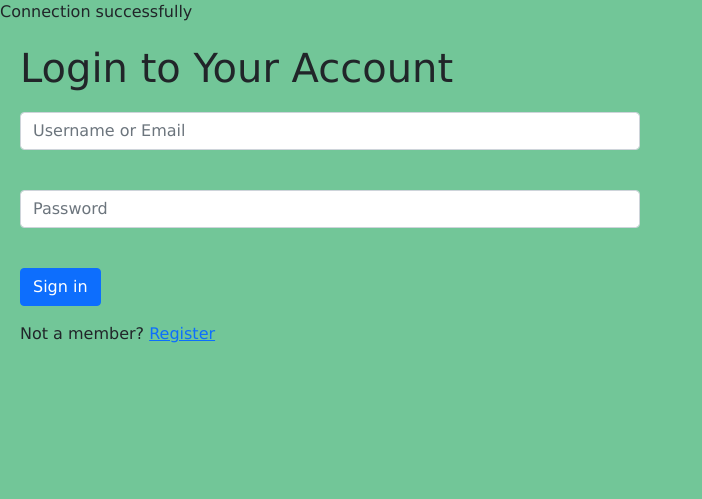
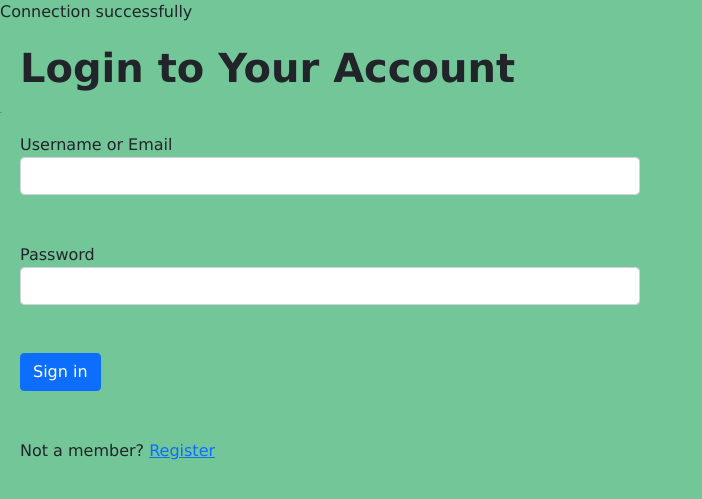
Before and after one commit to syiraazhari/db_group2_2026, a PHP site: page /loginpage.php in a window 1280 px wide. Shown: the top 499 px of the page, without its empty margins (0-702 px from the left). Run offline with PHP 8.4, Linux system fonts and the light colour scheme.

Commit message:
Revert "update login page"
This reverts commit 77e855d9d59681224b89801088edf4c266fb664e.

```diff
--- a/loginpage.php
+++ b/loginpage.php
@@ -2,21 +2,23 @@
 session_start();
 include 'connect_db.php';
 
-if(isset($_POST['signInButton'])) {
+if(isset($_POST['signInButton'])){
   $loginName = $_POST['loginName'];
   $loginPassword = $_POST['loginPassword'];
 
-    $sql = "SELECT * FROM customer WHERE Username = '$loginName' OR Email = '$loginName'";
+  $sql = "SELECT * FROM CUSTOMER
+          WHERE Username = $loginName OR Email = $loginName";
   $result = mysqli_query($conn, $sql);
 
   if($result -> num_rows > 0) {
         $row = mysqli_fetch_assoc($result);
-        if($loginPassword == $row['Password']) {
-            $_SESSION['user_id'] = $row['CustomerID'];
-            $_SESSION['username'] = $row['Username'];
+        if(password_verify($loginPassword, $row['password'])) {
+            $_SESSION['user_id'] = $row['id'];
+            $_SESSION['username'] = $row['username'];
             header("Location: home.php");
             exit();
-        } else {
+        }
+        else {
             $error = "Invalid password";
         }
     } else {
@@ -29,7 +31,8 @@ if(isset($_POST['signInButton'])) {
 <html>
 <head>
   <title>Login Page</title>
-  <link rel="stylesheet" href="https://cdn.jsdelivr.net/npm/bootstrap@5.0.2/dist/css/bootstrap.min.css">
+  <link rel="stylesheet"
+  href="https://cdn.jsdelivr.net/npm/bootstrap@5.0.2/dist/css/bootstrap.min.css" >
 
 <style>
     body {
@@ -40,18 +43,30 @@ if(isset($_POST['signInButton'])) {
 </head>
 
 <body>
-<h1 style="margin:20px;">Login to Your Account</h1>
+<h1 style = "margin: 20px;"><b>Login to Your Account</b></h1>
+<hr style = "width: 2px;">
 
-<div style="margin:20px;">
-  <form method="POST">
-    <input type="text" name="loginName"
-    class="form-control w-50 mb-3" placeholder="Username or Email" required><br>
-    <input type="password" name="loginPassword"
-    class="form-control w-50 mb-3" placeholder="Password" required><br>
-    <input type="submit" name="signInButton" value="Sign in" class="btn btn-primary">
-    <p class="mt-3">Not a member? <a href="register.php">Register</a></p>
+<div class="tab-content" style = "margin: 20px;">
+  <div class="tab-pane fade show active">
+    <form action = "" method = "POST">
+      <div data-mdb-input-init class="col-md-6 mb-4">
+        <label>Username or Email</label>
+        <input type="text" name="loginName" class = "form-control " required><br>
+      </div>
+
+      <div data-mdb-input-init class="col-md-6 mb-4">
+        <label>Password</label>
+        <input type="password" name="loginPassword" class = "form-control" required><br>
+      </div>
+
+      <div data-mdb-input-init class="col-md-6 mb-4">
+      <input type="submit" data-mdb-button-init data-mdb-ripple-init
+      name = "signInButton" value = "Sign in" class="btn btn-primary btn-block mb-4">
+      </div>
+
+        <p>Not a member? <a href="register.php">Register</a></p>
     </form>
   </div>
-
+</div>
 </body>
 </html>
```
Lines whose indentation alone changed are shown as unchanged.
